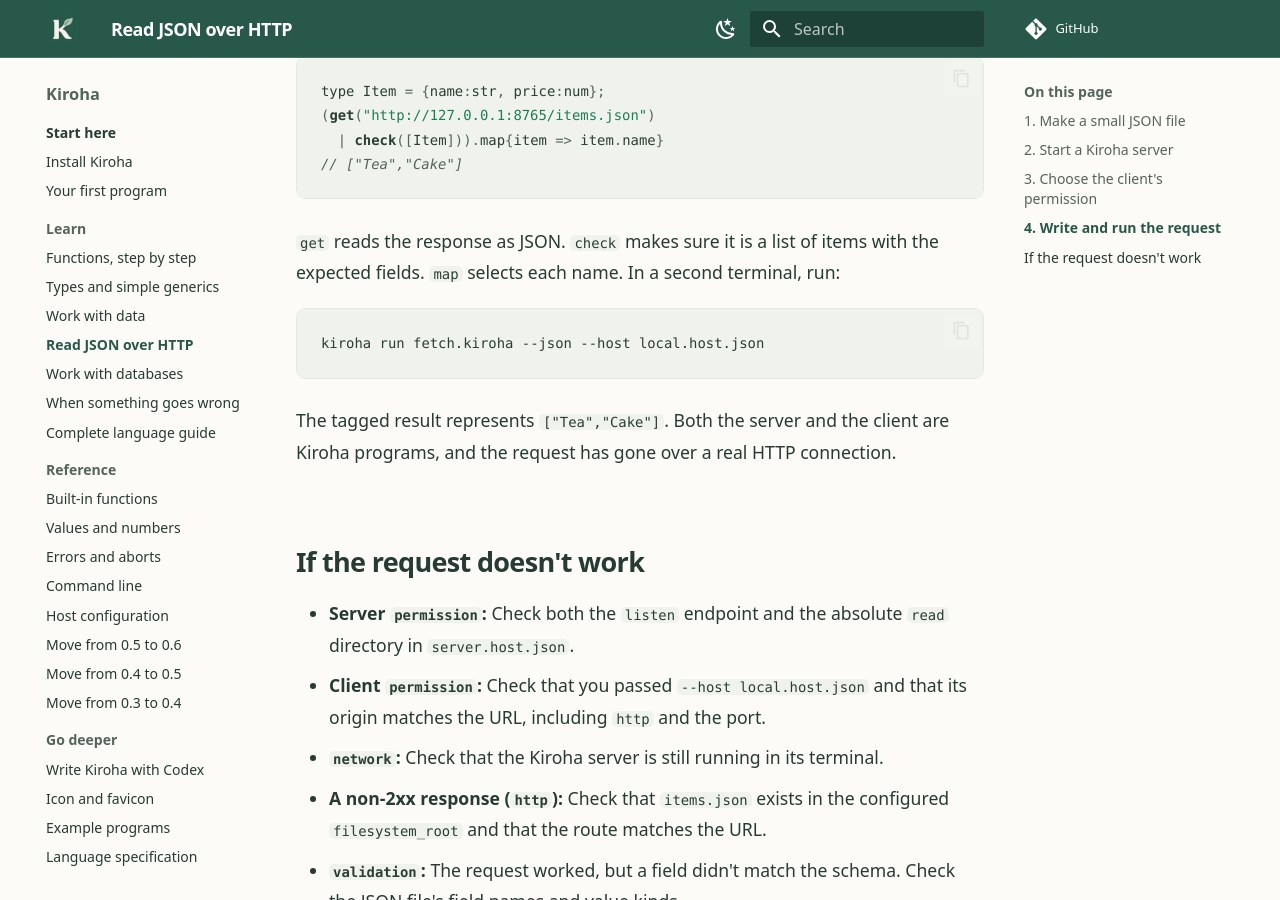
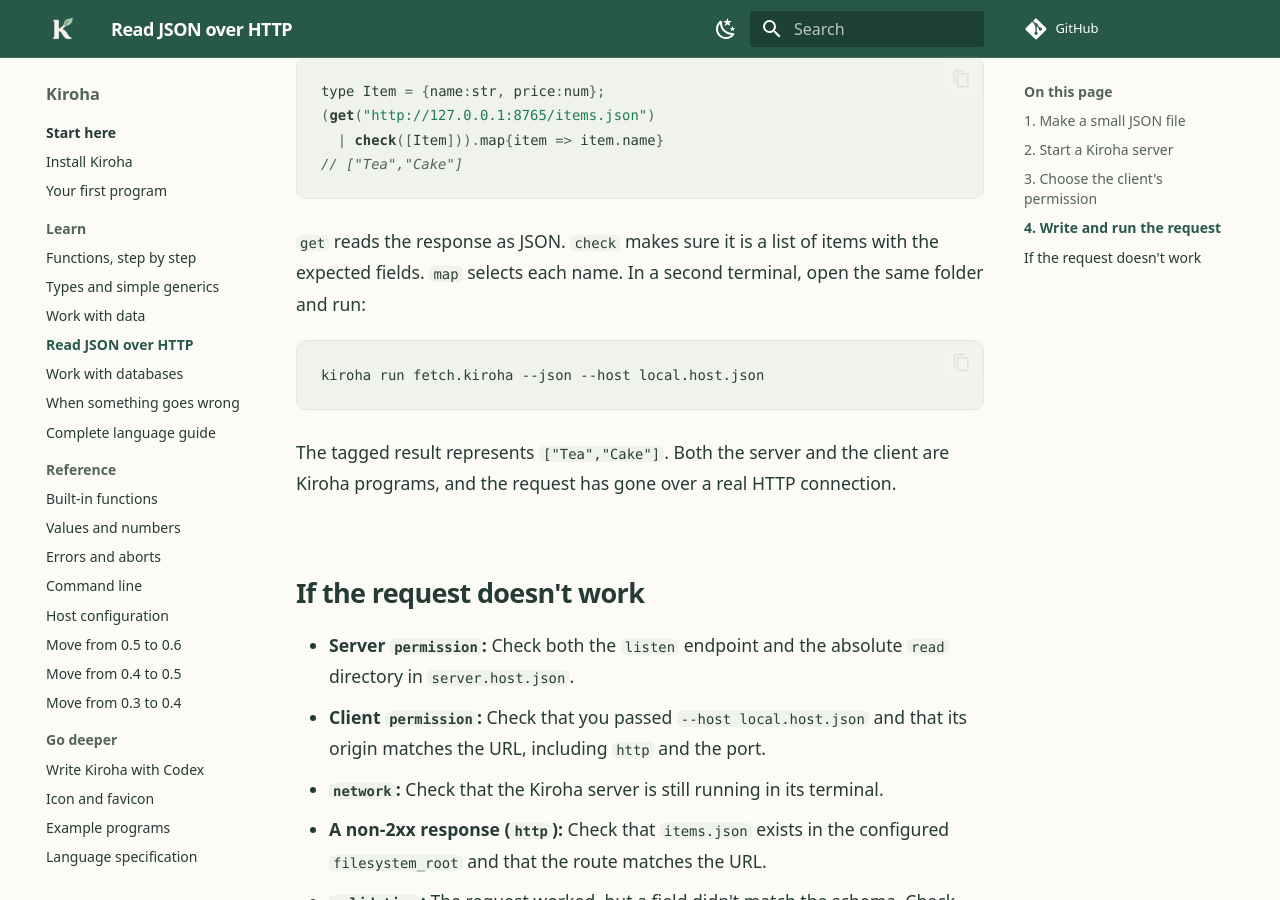
Before and after one commit to kiroha-lang/kiroha, an MkDocs documentation site: the page built from docs/guides/http.md, in a window 1280 px wide and 900 px high, scrolled down 2336 px. Built offline with MkDocs 1.6.1 and Material for MkDocs 9.7.7, drawn with Linux system fonts in a browser that asks for light colours; comment, search, counter and statistics services are not loaded.

Commit message:
docs: clarify HTTP example working directory

````diff
--- a/docs/guides/http.md
+++ b/docs/guides/http.md
@@ -85,7 +85,7 @@
 ```
 
 `get` reads the response as JSON. `check` makes sure it is a list of items
-with the expected fields. `map` selects each name. In a second terminal, run:
+with the expected fields. `map` selects each name. In a second terminal, open the same folder and run:
 
 ```sh
 kiroha run fetch.kiroha --json --host local.host.json
````
